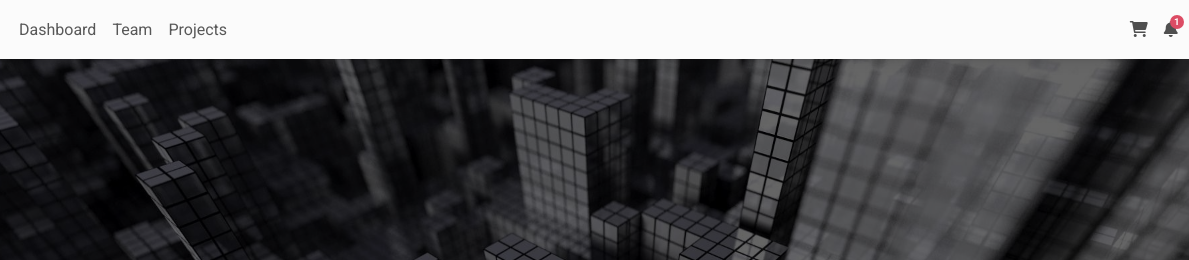
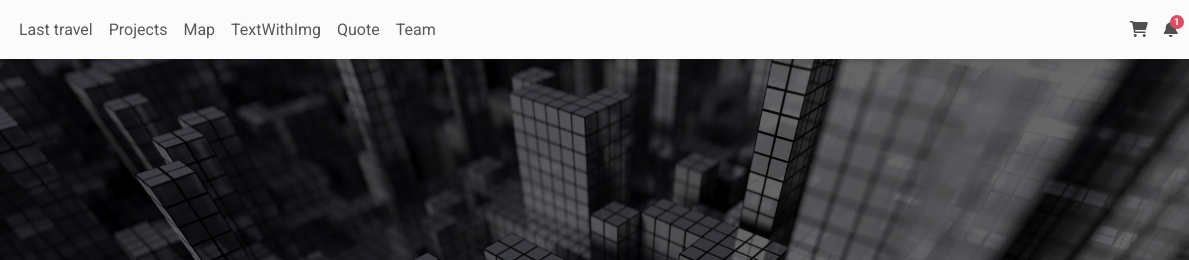
Before and after one commit to ShadowproofGamer/lab4_bootstrap, a website: page index.html in a window 1280 px wide. Shown: the top 260 px of the page, 41-1230 px from the left. Drawn offline with nearby package versions, Linux system fonts and the light colour scheme.

Commit message:
fixed navbar

```diff
--- a/index.html
+++ b/index.html
@@ -58,13 +58,23 @@
                 <!-- Left links -->
                 <ul class="navbar-nav me-auto mb-2 mb-lg-0">
                     <li class="nav-item">
-                        <a class="nav-link" href="#">Dashboard</a>
+                        <a class="nav-link" href="#lastTravels">Last travel</a>
+                    </li>
+
+                    <li class="nav-item">
+                        <a class="nav-link" href="#contactForm">Projects</a>
                     </li>
                     <li class="nav-item">
-                        <a class="nav-link" href="#">Team</a>
+                        <a class="nav-link" href="#googleMap">Map</a>
                     </li>
                     <li class="nav-item">
-                        <a class="nav-link" href="#">Projects</a>
+                        <a class="nav-link" href="#textImg">TextWithImg</a>
+                    </li>
+                    <li class="nav-item">
+                        <a class="nav-link" href="#quote">Quote</a>
+                    </li>
+                    <li class="nav-item">
+                        <a class="nav-link" href="#teamCarousel">Team</a>
                     </li>
                 </ul>
                 <!-- Left links -->
@@ -285,7 +295,7 @@
 
 
         <!-- Contact Form Section -->
-        <section class="py-5">
+        <section class="py-5" id="contactForm">
             <div class="container">
                 <h2 class="text-center mb-4">Contact Us</h2>
                 <!-- Form -->
@@ -309,7 +319,7 @@
 
         <!-- Google Maps Section -->
         <section class="py-5">
-            <div class="container">
+            <div class="container" id="googleMap">
                 <!-- Google Maps embed code -->
                 <div class="embed-responsive embed-responsive-16by9">
                     <div class="ratio ratio-16x9">
@@ -322,7 +332,7 @@
 
         <!-- Text & Image Section -->
         <section class="py-5">
-            <div class="container">
+            <div class="container" id="textImg">
                 <div class="row align-items-center">
                     <div class="col-md-6">
                         <img src="https://via.placeholder.com/600x400" class="img-fluid" alt="Image">
@@ -338,7 +348,7 @@
 
         <!-- Quote Section -->
         <section class="py-5 bg-light">
-            <div class="container">
+            <div class="container" id="quote">
                 <blockquote class="blockquote text-center">
                     <p class="mb-3">"The only way to do great work is to love what you do." </p>
                     <footer class="blockquote-footer mb-0">Steve Jobs</footer>
```
